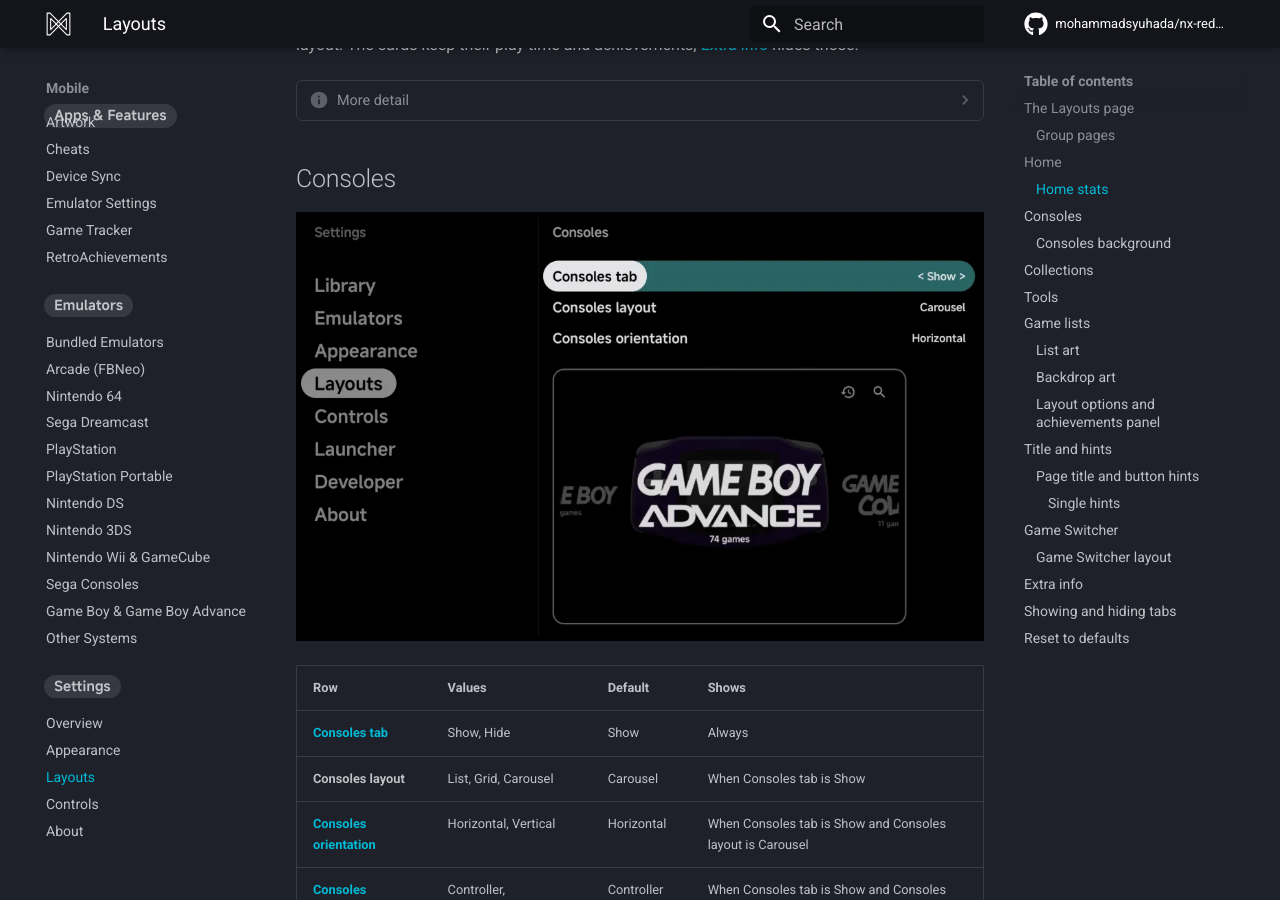
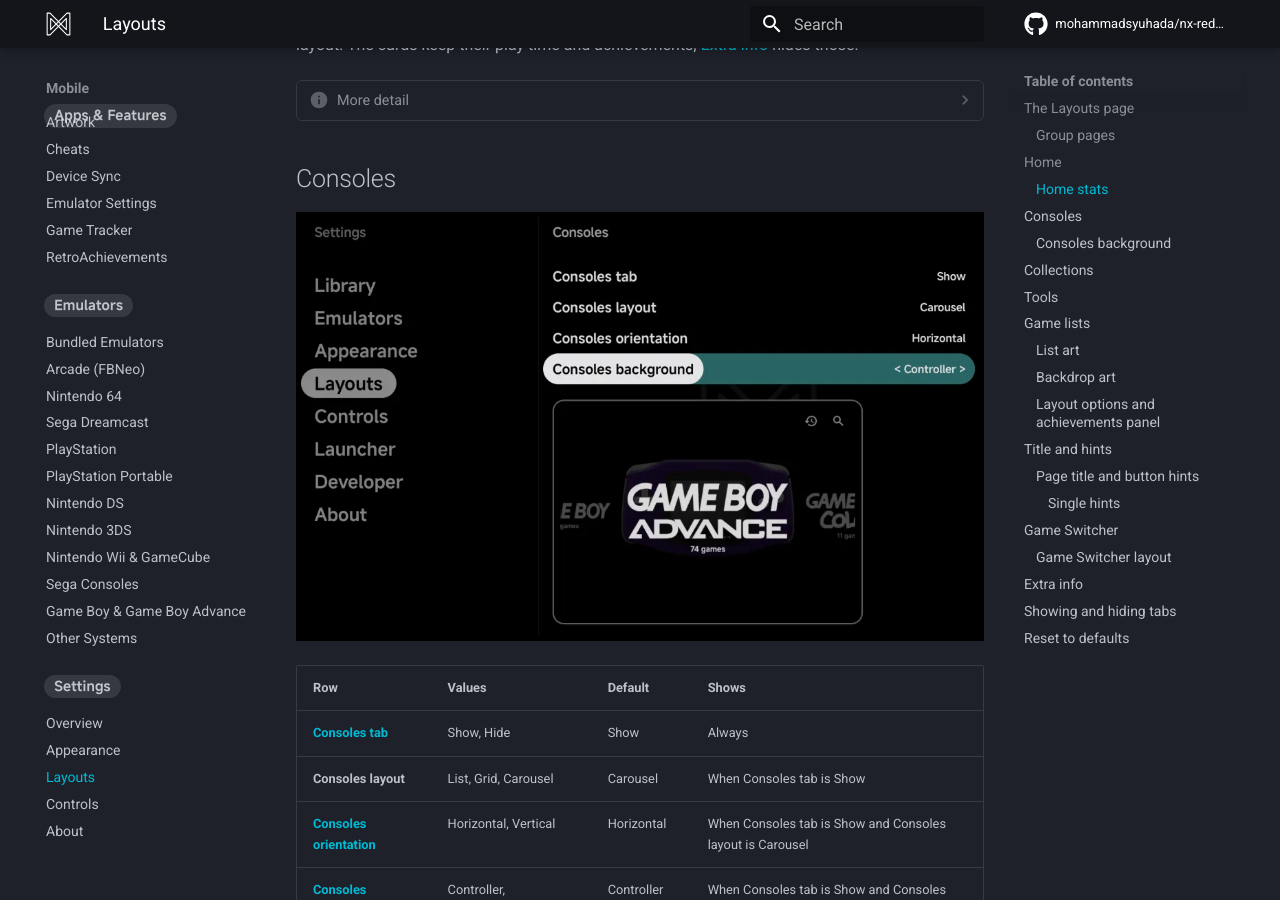
Before and after one commit to mohammadsyuhada/nx-redux-docs, an MkDocs documentation site: the page built from docs/mobile/layouts.md, in a window 1280 px wide and 900 px high, scrolled down 2643 px. Built offline with MkDocs 1.6.1 and Material for MkDocs 9.7.7, drawn with Linux system fonts in a browser that asks for light colours; comment, search, counter and statistics services are not loaded.

Commit message:
Layouts: retake the Consoles page with the Consoles background row

```diff
--- a/docs/mobile/layouts.md
+++ b/docs/mobile/layouts.md
@@ -67,7 +67,7 @@
 
 ## Consoles
 
-![Layouts → Consoles beside the Settings sections: Consoles tab Show, Consoles layout Carousel, Consoles orientation Horizontal, with a picture of the Carousel below](../assets/screenshots/mobile/settings-layouts-consoles.webp){ .nx-wide }
+![Layouts → Consoles beside the Settings sections: Consoles tab Show, Consoles layout Carousel, Consoles orientation Horizontal, Consoles background Controller, with a picture of the Carousel below](../assets/screenshots/mobile/settings-layouts-consoles.webp){ .nx-wide }
 
 | Row | Values | Default | Shows |
 | --- | --- | --- | --- |
```
Also changed, not shown: docs/assets/screenshots/mobile/settings-layouts-consoles.webp.
